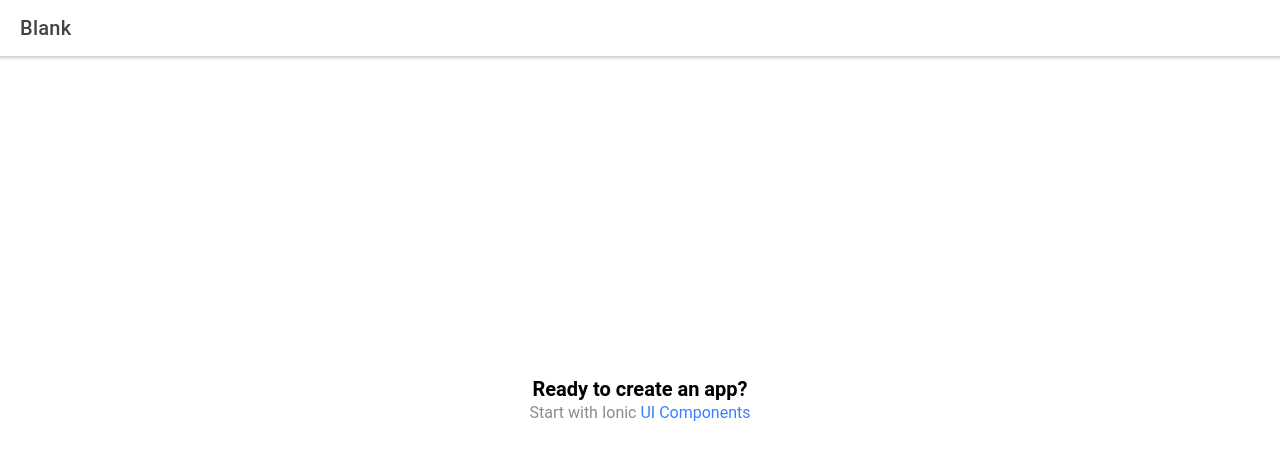
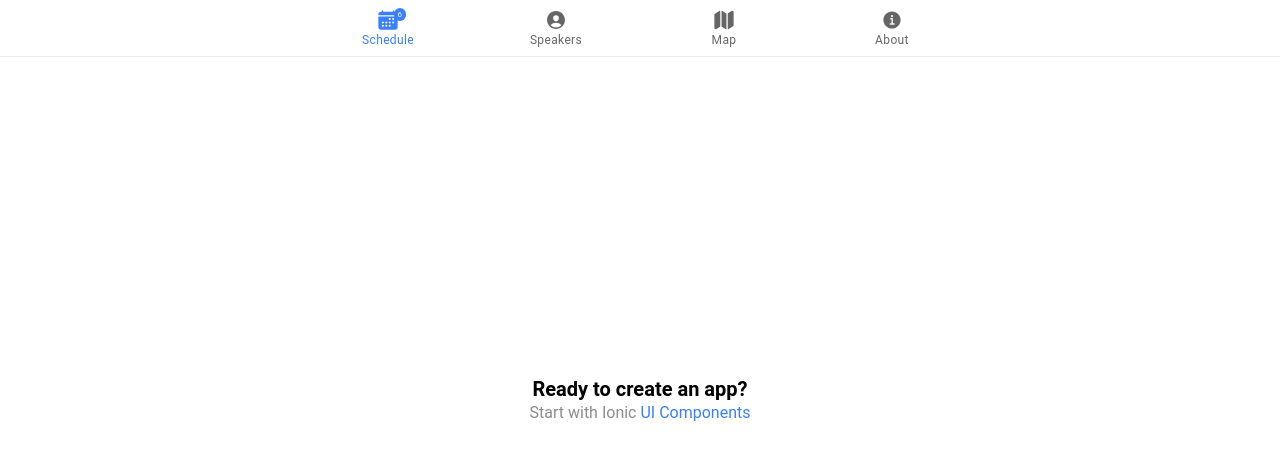
Before and after one commit to valentin-toea/job-swipper, a React (Create React App) app: page /home in a window 1280 px wide. Shown: the top 460 px of the page. Built offline with nearby package versions, Linux system fonts and the light colour scheme.

Commit message:
first commit

```diff
--- a/package.json
+++ b/package.json
@@ -25,6 +25,7 @@
     "react-router": "^5.2.0",
     "react-router-dom": "^5.2.0",
     "react-scripts": "4.0.2",
+    "react-tinder-card": "^1.4.5",
     "typescript": "^4.1.3",
     "web-vitals": "^0.2.4",
     "workbox-background-sync": "^5.1.4",
--- a/src/App.tsx
+++ b/src/App.tsx
@@ -1,7 +1,7 @@
 import { Redirect, Route } from 'react-router-dom';
 import { IonApp, IonRouterOutlet } from '@ionic/react';
 import { IonReactRouter } from '@ionic/react-router';
-import Home from './pages/Home';
+import Home from './pages/Home/Home';
 
 /* Core CSS required for Ionic components to work properly */
 import '@ionic/react/css/core.css';
--- /dev/null
+++ b/src/components/Layout/Layout.tsx
@@ -0,0 +1,50 @@
+import React from "react";
+import {
+  IonTabs,
+  IonTabBar,
+  IonTabButton,
+  IonIcon,
+  IonLabel,
+  IonBadge,
+  IonPage,
+  IonRouterOutlet,
+} from "@ionic/react";
+import { calendar, personCircle, map, informationCircle } from "ionicons/icons";
+import { Redirect, Route, Switch } from "react-router-dom";
+
+const comp: React.FC = () => <div>salut</div>;
+
+const Layout: React.FC = ({ children }) => (
+  <IonPage>
+    <Switch>
+      <Route path="/tabs/:tab(home)" component={comp} exact />
+      <Route path="/tabs/:tab(test)" component={comp} exact />
+      <Redirect from="/tabs" to="/tabs/home" />
+    </Switch>
+    <IonTabBar slot="top">
+      <IonTabButton tab="schedule" href={"/"}>
+        <IonIcon icon={calendar} />
+        <IonLabel>Schedule</IonLabel>
+        <IonBadge>6</IonBadge>
+      </IonTabButton>
+
+      <IonTabButton tab="speakers">
+        <IonIcon icon={personCircle} />
+        <IonLabel>Speakers</IonLabel>
+      </IonTabButton>
+
+      <IonTabButton tab="map">
+        <IonIcon icon={map} />
+        <IonLabel>Map</IonLabel>
+      </IonTabButton>
+
+      <IonTabButton tab="about">
+        <IonIcon icon={informationCircle} />
+        <IonLabel>About</IonLabel>
+      </IonTabButton>
+    </IonTabBar>
+    {children}
+  </IonPage>
+);
+
+export default Layout;
--- a/src/pages/Home.tsx
+++ b/src/pages/Home/Home.tsx
@@ -1,15 +1,11 @@
 import { IonContent, IonHeader, IonPage, IonTitle, IonToolbar } from '@ionic/react';
-import ExploreContainer from '../components/ExploreContainer';
+import ExploreContainer from '../../components/ExploreContainer/ExploreContainer';
+import Layout from '../../components/Layout/Layout';
 import './Home.css';
 
 const Home: React.FC = () => {
   return (
-    <IonPage>
-      <IonHeader>
-        <IonToolbar>
-          <IonTitle>Blank</IonTitle>
-        </IonToolbar>
-      </IonHeader>
+    <Layout>
       <IonContent fullscreen>
         <IonHeader collapse="condense">
           <IonToolbar>
@@ -18,7 +14,7 @@ const Home: React.FC = () => {
         </IonHeader>
         <ExploreContainer />
       </IonContent>
-    </IonPage>
+    </Layout>
   );
 };
 
```
Also changed, not shown: src/components/ExploreContainer/ExploreContainer.css (renamed from src/components/ExploreContainer.css), src/components/ExploreContainer/ExploreContainer.tsx (renamed from src/components/ExploreContainer.tsx), src/pages/Home/Home.css (added), 1 other file (tests, documents, lock files or other folders).
